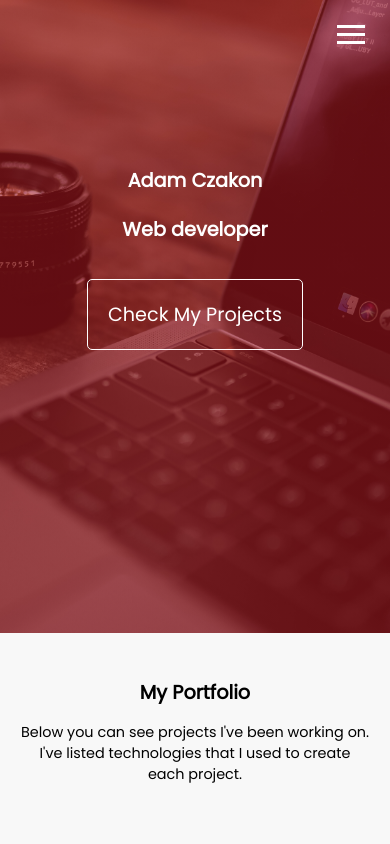
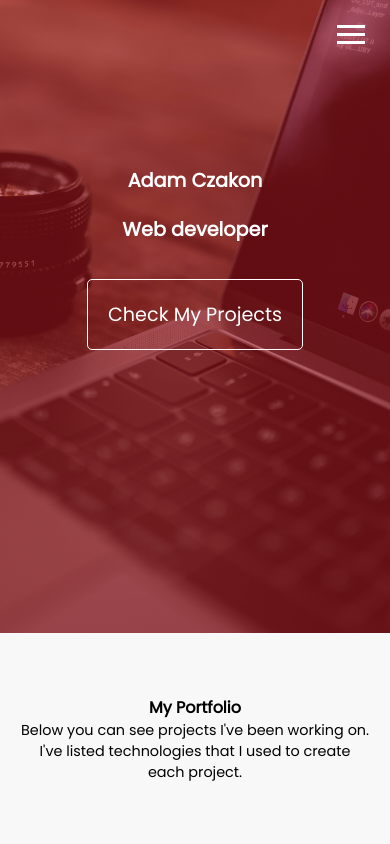
Before and after one commit to adamczakon/portfolio, a React (Create React App) app: page / in a window 390 px wide. Shown: the top 844 px of the page. Built offline with nearby package versions, Linux system fonts and the light colour scheme.

Commit message:
responsiveness fix

```diff
--- a/src/components/Home.js
+++ b/src/components/Home.js
@@ -15,7 +15,7 @@ export default function Home() {
         </div>
       </div>
       <div className='home__introduction'>
-        <h1 className='heading'>My Portfolio</h1>
+        <h1 className='introduction__heading'>My Portfolio</h1>
         <p className='introduction__text'>
           Below you can see projects I've been working on.
           <br /> I've listed technologies that I used to create each project.
--- a/src/style/_mobile.scss
+++ b/src/style/_mobile.scss
@@ -75,10 +75,6 @@
     margin: 0 5% 5% 5%;
   }
 
-  .introduction__text {
-    padding: 0 5%;
-  }
-
   .navbar {
     display: none;
   }
@@ -90,9 +86,15 @@
     }
   }
 
-  .home {
-    &-introduction {
-      padding: 0.5rem;
+  .home__introduction {
+    .introduction__text {
+      margin: 0;
+      padding: 0 5%;
+    }
+
+    .introduction__heading {
+      font-size: 1rem;
+      margin: 0;
     }
   }
 
```
